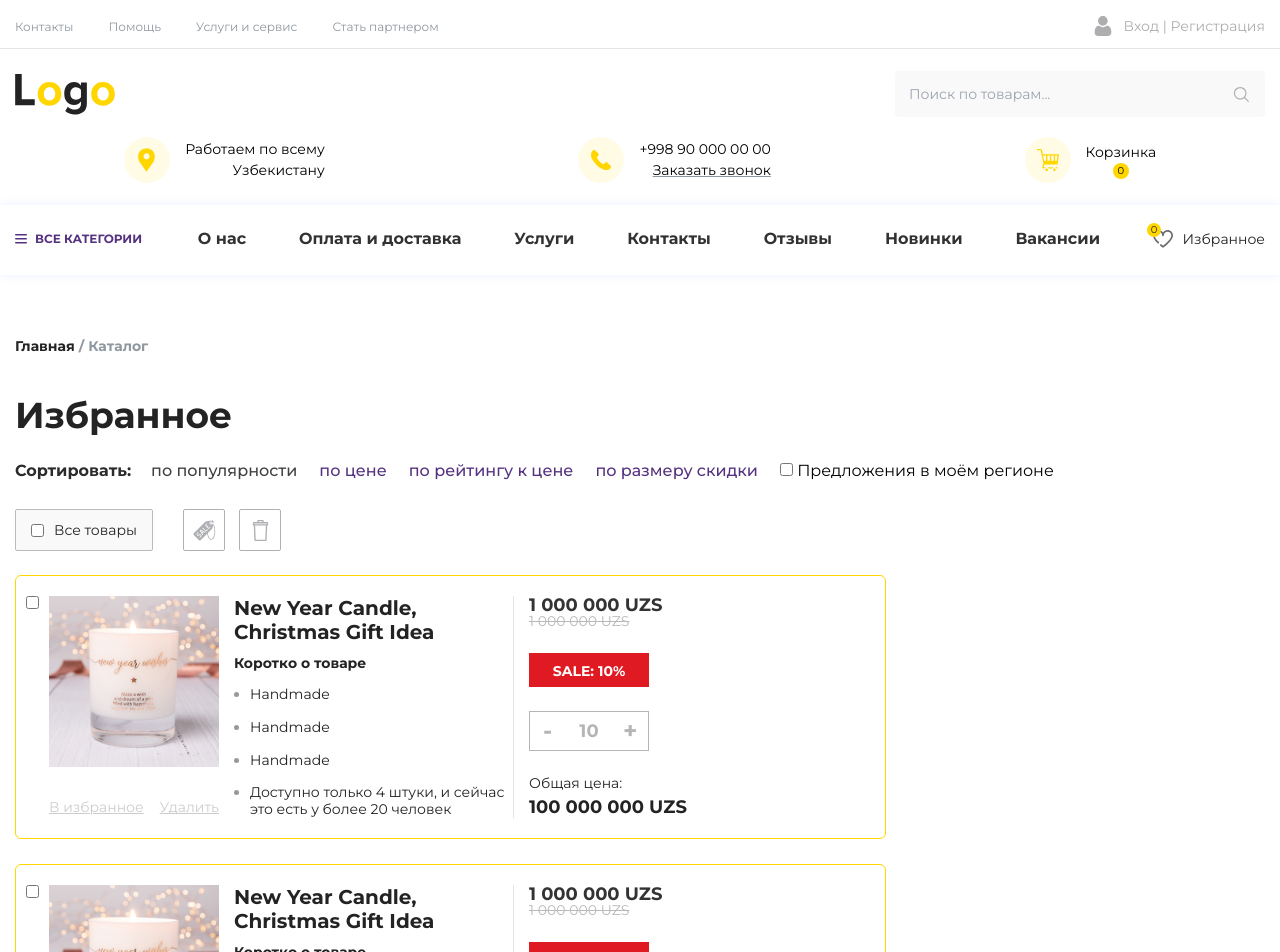
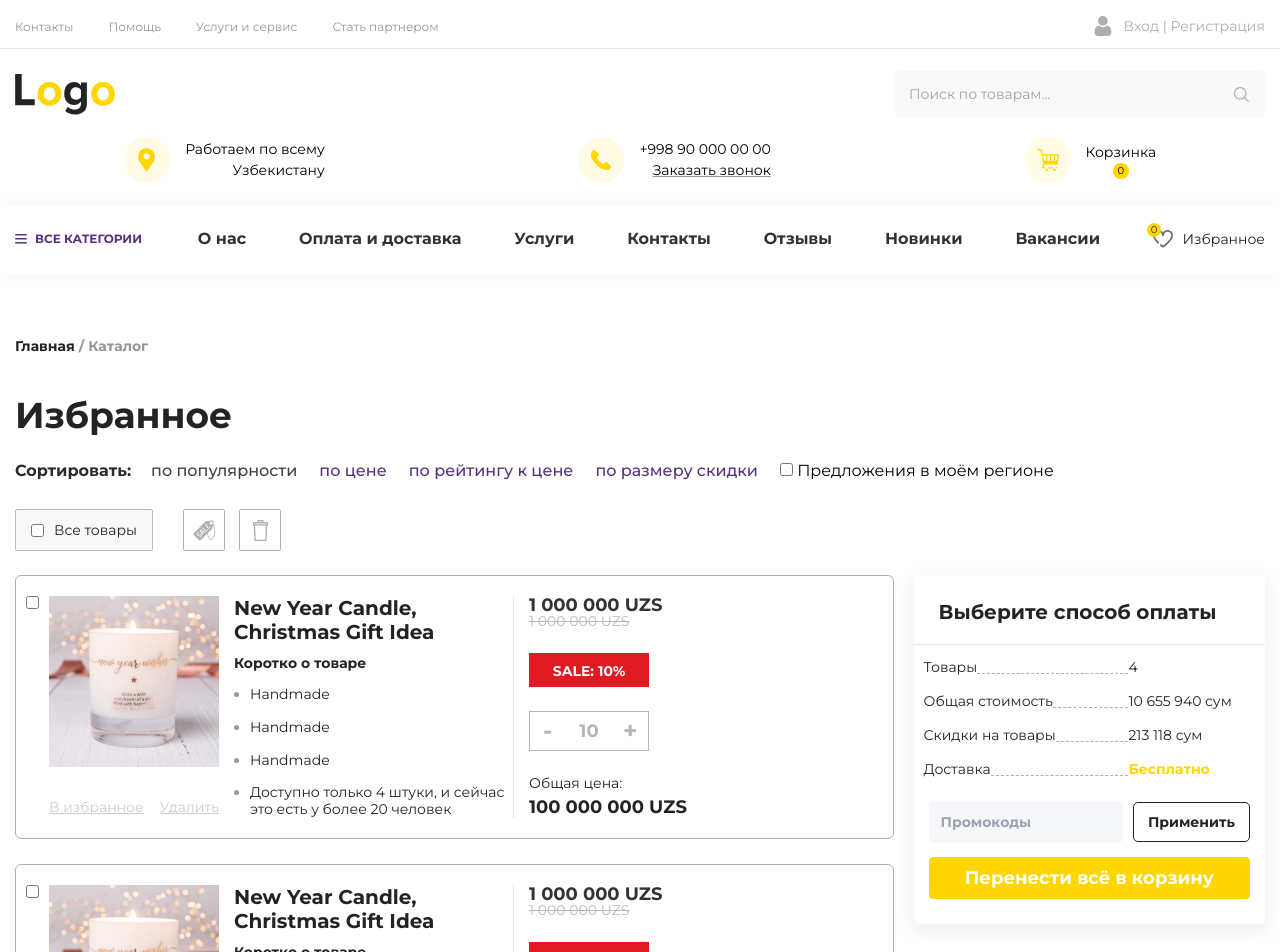
Before and after one commit to SarkorbekA/vue-shop, a Vue app: page / in a window 1280 px wide. Shown: the top 952 px of the page. Built offline with nearby package versions, Linux system fonts and the light colour scheme.

Commit message:
complete Catalog

```diff
--- a/src/components/CartPage.vue
+++ b/src/components/CartPage.vue
@@ -238,7 +238,7 @@
                     </div>
                     <form class="payment__promocode">
                         <input type="text" placeholder="Промокоды">
-                        <input type="submit" value="Применить">
+                        <input type="button" value="Применить">
                     </form>
                     <div class="payment__pay">
                         <button>Перейти к оплате</button>
@@ -582,7 +582,7 @@ export default {
                         width: 100%;
                     }
 
-                    input[type="submit"] {
+                    input[type="button"] {
                         cursor: pointer;
                         padding: 12px 14px;
                         background: #FFFFFF;
--- a/src/components/Catalog.vue
+++ b/src/components/Catalog.vue
@@ -16,8 +16,8 @@
                 </div>
             </div>
             <div class="catalog__filter-count">
-                <label class="filter__all">
-                    <input type="checkbox" name="all__product" id="all__product">
+                <label :class="selectAll == true ? 'active' : ''" class="filter__all">
+                    <input @change="filterList()" type="checkbox" name="all__product" id="all__product">
                     Все товары
                 </label>
                 <div class="filter__btn">
@@ -32,8 +32,8 @@
         </div>
         <div class="catalog__body">
             <div class="catalog__body-content">
-                <div class="cart__item">
-                    <input type="checkbox">
+                <div :class="selectedItem == true ? 'active' : ''" class="cart__item">
+                    <input v-model="checked" @change="selectItem()" type="checkbox">
                     <div class="cart__item-content">
                         <div class="cart__item-left">
                             <div class="cart__item-img">
@@ -127,10 +127,74 @@
                     </div>
                 </div>
             </div>
-            <div class="catalog__body-side"></div>
+            <div class="catalog__body-side">
+                <div class="side__item">
+                    <div class="payment">
+                        <h1 class="payment__title">
+                            Выберите способ оплаты
+                        </h1>
+                        <div class="payment__info">
+                            <div class="payment__info-item">
+                                <div class="payment__info-left">
+                                    Товары <span></span>
+                                </div>
+                                <div class="payment__info-price">4</div>
+                            </div>
+                            <div class="payment__info-item">
+                                <div class="payment__info-left">
+                                    Общая стоимость <span></span>
+                                </div>
+                                <div class="payment__info-price">10 655 940 сум</div>
+                            </div>
+                            <div class="payment__info-item">
+                                <div class="payment__info-left">
+                                    Скидки на товары <span></span>
+                                </div>
+                                <div class="payment__info-price">213 118 сум</div>
+                            </div>
+                            <div class="payment__info-item">
+                                <div class="payment__info-left">
+                                    Доставка <span></span>
+                                </div>
+                                <div class="payment__info-price"><span>Бесплатно</span></div>
+                            </div>
+                        </div>
+                        <form class="payment__promocode">
+                            <input type="text" placeholder="Промокоды">
+                            <input type="button" value="Применить">
+                        </form>
+                        <div class="payment__pay">
+                            <button>Перенести всё в корзину</button>
+                        </div>
+                    </div>
+                </div>
+            </div>
         </div>
-    </section>
+</section>
 </template>
+
+<script>
+export default {
+    name: 'Catalog',
+    data() {
+        return {
+            selectAll: false,
+            selectedItem: false,
+            checked: false
+        }
+    },
+    methods: {
+        filterList() {
+            this.selectAll = !this.selectAll
+            this.selectedItem = !this.selectedItem
+            this.checked = !this.checked
+        },
+        selectItem() {
+            this.selectedItem = !this.selectedItem
+        }
+    }
+}
+</script>
 
 <style lang="scss" scoped>
 .catalog {
@@ -148,6 +212,7 @@
 
         &-sort {
             display: flex;
+            flex-wrap: wrap;
             gap: 20px;
             font-weight: 500;
             font-size: 16px;
@@ -159,6 +224,7 @@
 
             .items {
                 display: flex;
+                flex-wrap: wrap;
                 gap: 22px;
                 align-items: center;
 
@@ -199,6 +265,10 @@
                 border-radius: 2px;
                 padding: 12px 15px;
                 gap: 10px;
+
+                &.active {
+                    border: 1px solid #FFD600;
+                }
             }
 
             .filter__btn {
@@ -214,6 +284,10 @@
                     background: #FFFFFF;
                     border: 1px solid #AFB0B4;
                     border-radius: 2px;
+
+                    &.active {
+                        border: 1px solid #FFD600;
+                    }
                 }
             }
         }
@@ -222,7 +296,7 @@
     &__body {
         display: grid;
         grid-template-columns: 10fr 4fr;
-        gap: 30px;
+        gap: 20px;
         margin-top: 24px;
         color: #232323;
 
@@ -240,8 +314,12 @@
                 align-items: flex-start;
                 gap: 10px;
                 padding: 20px 10px;
-                border: 1px solid #FFD600;
+                border: 1px solid #AFB0B4;
                 border-radius: 6px;
+
+                &.active {
+                    border: 1px solid #FFD600;
+                }
 
 
                 // content
@@ -251,7 +329,7 @@
                     // justify-content: space-between;
                     row-gap: 20px;
                     column-gap: 15px;
-                    max-height: 230px;
+                    // max-height: 230px;
                 }
 
                 // left box
@@ -457,6 +535,125 @@
                 }
             }
         }
+
+        &-side {
+            width: 100%;
+
+            .side__item {
+                .payment {
+                    box-shadow: 0px 5px 15px 3px rgba(204, 204, 204, 0.25);
+                    border-radius: 4px;
+                    padding: 25px 0px;
+
+                    &__title {
+                        font-weight: 700;
+                        font-size: 20px;
+                        line-height: 24px;
+                        padding: 0px 25px;
+                    }
+
+                    &__box {
+                        display: flex;
+                        flex-wrap: wrap;
+                        column-gap: 6px;
+                        row-gap: 10px;
+                        margin-top: 15px;
+                        padding: 0px 25px;
+
+                        .item {
+                            display: inline-block;
+                            border-radius: 4px;
+                            border: 1px solid #E7E7E7;
+
+                            &:hover {
+                                transition: .3s;
+                                border: 1px solid #FFD600;
+                            }
+                        }
+                    }
+
+                    &__info {
+                        padding: 15px 0px;
+                        margin-top: 20px;
+                        border-top: 1px solid #E7E7E7;
+                        display: flex;
+                        flex-direction: column;
+                        gap: 20px;
+                        padding: 15px 0px 15px 10px;
+
+                        &-item {
+                            display: flex;
+                            max-width: 600px;
+                        }
+
+
+                        &-left {
+                            font-size: 14px;
+                            width: 60%;
+                            display: flex;
+                            white-space: nowrap;
+
+                            span {
+                                width: 100%;
+                                border-bottom: 1px dashed #AFB0B4;
+                            }
+                        }
+
+                        &-price {
+                            span {
+                                font-weight: 700;
+                                color: #FFD600;
+                            }
+                        }
+                    }
+
+                    &__promocode {
+                        margin-top: 10px;
+                        padding: 0px 15px;
+                        display: flex;
+                        align-items: center;
+                        gap: 10px;
+                        justify-content: space-between;
+
+                        input[type="text"] {
+                            padding: 12px;
+                            background: #F5F7FA;
+                            border-radius: 5px;
+                            font-weight: 700;
+                            width: 100%;
+                        }
+
+                        input[type="button"] {
+                            cursor: pointer;
+                            padding: 12px 14px;
+                            background: #FFFFFF;
+                            border: 1px solid #232323;
+                            border-radius: 5px;
+                            font-weight: 700;
+                            font-size: 14px;
+                            color: #232323;
+                        }
+                    }
+
+                    &__pay {
+                        padding: 0px 15px;
+                        margin-top: 14px;
+
+                        button {
+                            width: 100%;
+                            background: #FFD600;
+                            border-radius: 4px;
+                            border: 1px solid #FFD600;
+                            padding: 11px;
+                            text-align: center;
+                            font-weight: 700;
+                            font-size: 18px;
+                            color: #FFFFFF;
+                        }
+                    }
+                }
+            }
+        }
     }
 }
 </style>
```
Also changed, not shown: 1 other file (tests, documents, lock files or other folders).
